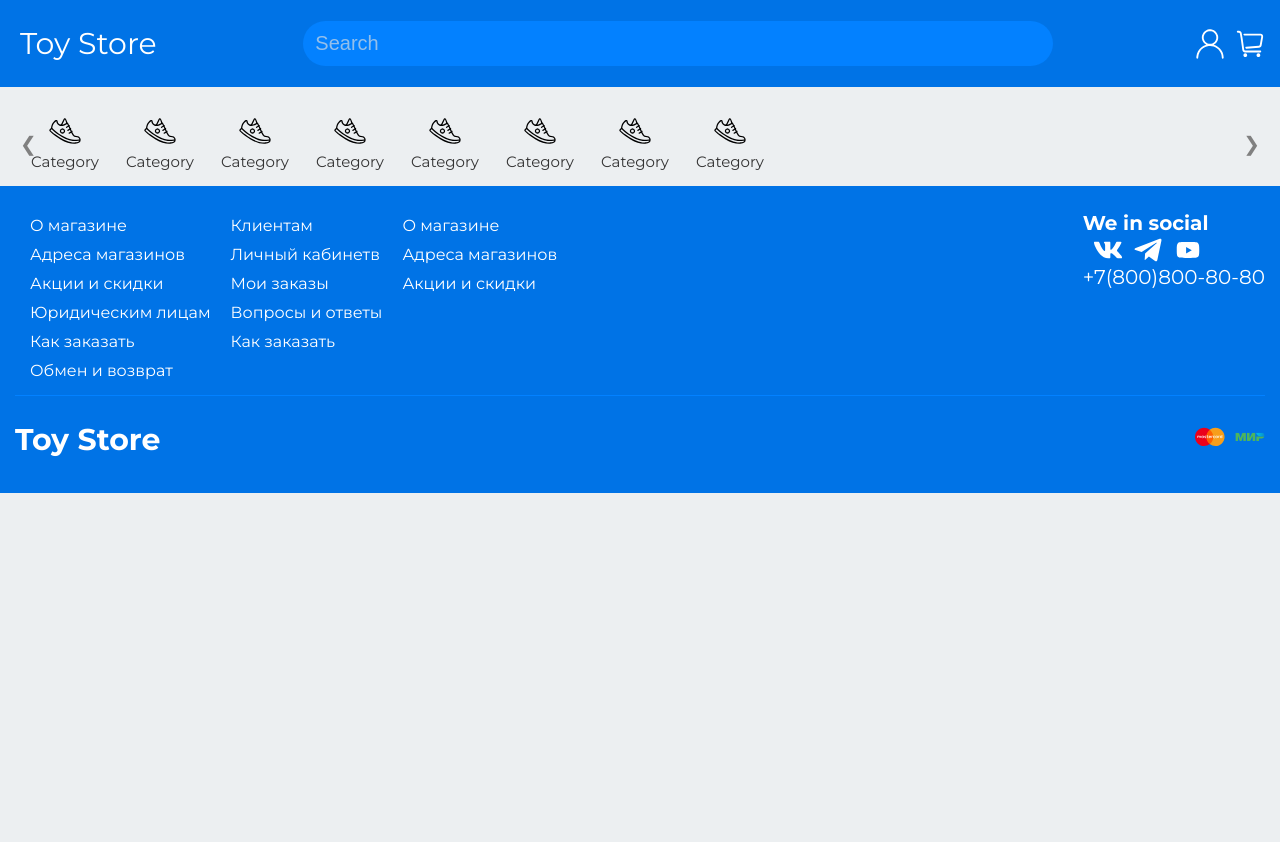
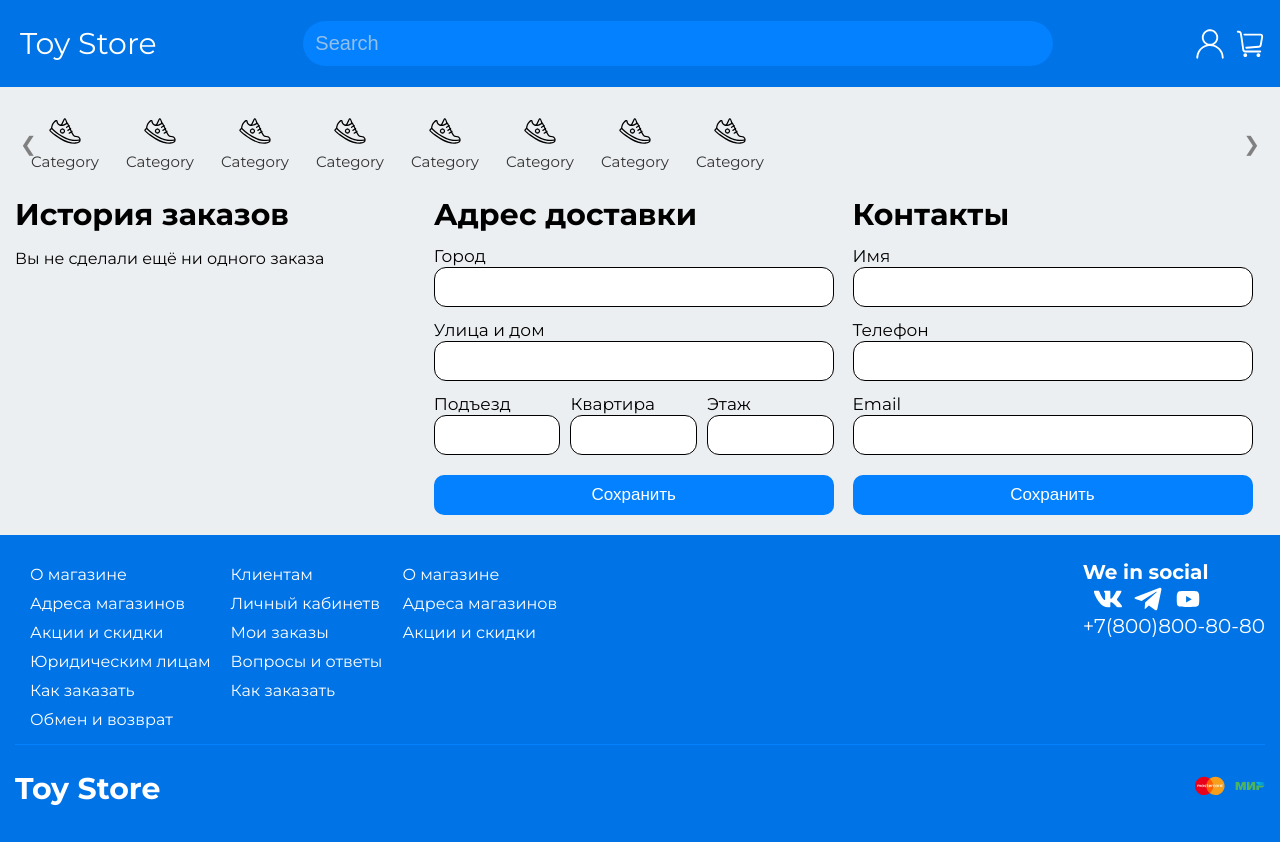
Before and after one commit to p0pl3/toy_store, a Vue app: page /profile in a window 1280 px wide. Before the commit the page ends 800 px from the top, so only its background shows below. Built offline with nearby package versions, Linux system fonts and the light colour scheme; what vue-overflow-scroll would draw is missing.

Commit message:
FEATURE: add profile page

```diff
--- a/src/router/index.js
+++ b/src/router/index.js
@@ -1,9 +1,10 @@
-import { createWebHistory, createRouter } from "vue-router";
+import {createWebHistory, createRouter} from "vue-router";
 import HomeView from "@/views/HomeView";
 import ProductsCatalog from "@/views/ProductsCatalog";
 import NewOrder from "@/views/NewOrder";
 import ProductsCart from "@/views/ProductsCart";
 import ProductView from "@/views/ProductView";
+import ProfileView from "@/views/ProfileView";
 
 const routes = [
     {
@@ -31,6 +32,11 @@ const routes = [
         name: "ProductView",
         component: ProductView,
     },
+    {
+        path: "/profile",
+        name: "ProfileView",
+        component: ProfileView,
+    },
 ];
 
 const router = createRouter({
--- /dev/null
+++ b/src/views/ProfileView.vue
@@ -0,0 +1,157 @@
+<template>
+  <div class="profile">
+    <div class="container">
+      <div class="profile__container">
+        <div class="content order__history">
+          <h1>История заказов</h1>
+          <div class="orders">
+            <p>Вы не сделали ещё ни одного заказа</p>
+          </div>
+        </div>
+        <div class="content delivery__address">
+          <h1>Адрес доставки</h1>
+          <form action="">
+            <div class="input__form">
+              <label>
+                Город
+                <input type="text">
+              </label>
+            </div>
+            <div class="input__form">
+              <label>
+                Улица и дом
+                <input type="text">
+              </label>
+            </div>
+            <div class="other">
+              <div class="input__form" style="margin-right: 10px">
+                <label>
+                  Подъезд
+                  <input type="text">
+                </label>
+              </div>
+              <div class="input__form" style="margin-right: 10px">
+                <label>
+                  Квартира
+                  <input type="text">
+                </label>
+              </div>
+              <div class="input__form">
+                <label>
+                  Этаж
+                  <input type="text">
+                </label>
+              </div>
+            </div>
+            <button>Сохранить</button>
+          </form>
+        </div>
+        <div class="content contacts">
+          <h1>Контакты</h1>
+          <form action="">
+            <div class="input__form">
+              <label>
+                Имя
+                <input type="text">
+              </label>
+            </div>
+            <div class="input__form">
+              <label>
+                Телефон
+                <input type="text">
+              </label>
+            </div>
+            <div class="input__form">
+              <label>
+                Email
+                <input type="text">
+              </label>
+            </div>
+            <button>Сохранить</button>
+          </form>
+        </div>
+      </div>
+    </div>
+  </div>
+</template>
+
+<script>
+export default {
+  name: "ProfileView",
+}
+</script>
+
+<style lang="scss" scoped>
+$base-background: #0073e6;
+$base-background-white: #0381ff;
+$base-grey: rgba(75, 75, 75, 0.9);
+
+.profile__container {
+  display: flex;
+  flex-wrap: wrap;
+  justify-content: space-between;
+}
+
+.content {
+  width: 32% !important;
+  margin: 0 1% 0 0;
+  max-width: none;
+  min-width: 200px;
+}
+
+.other {
+  display: flex;
+  justify-content: space-between;
+  margin:10px 0;
+}
+
+.other .input__form {
+  min-width: 85px;
+  margin: 0;
+}
+
+h1 {
+  margin: 0;
+  font-size: 30px;
+}
+
+p {
+  font-size: 16px;
+}
+
+label {
+  font-size: 17px;
+}
+
+input {
+  display: block;
+  width: 100%;
+  border: 1px solid;
+  border-radius: 12px;
+  height: 40px;
+  font-size: 17px;
+  text-indent: 7px;
+}
+
+.input__form {
+  margin: 10px 0 10px 0;
+}
+
+button {
+  width: 100%;
+  height: 40px;
+  margin: 10px 0;
+  border-radius: 10px;
+  background: $base-background-white;
+  font-size: 17px;
+  color: #FFFFFF;
+  border: none;
+}
+
+@media (max-width: 950px) {
+  .content {
+    width: 100% !important;
+    margin: 0 0 15px 0;
+  }
+}
+</style>
```
